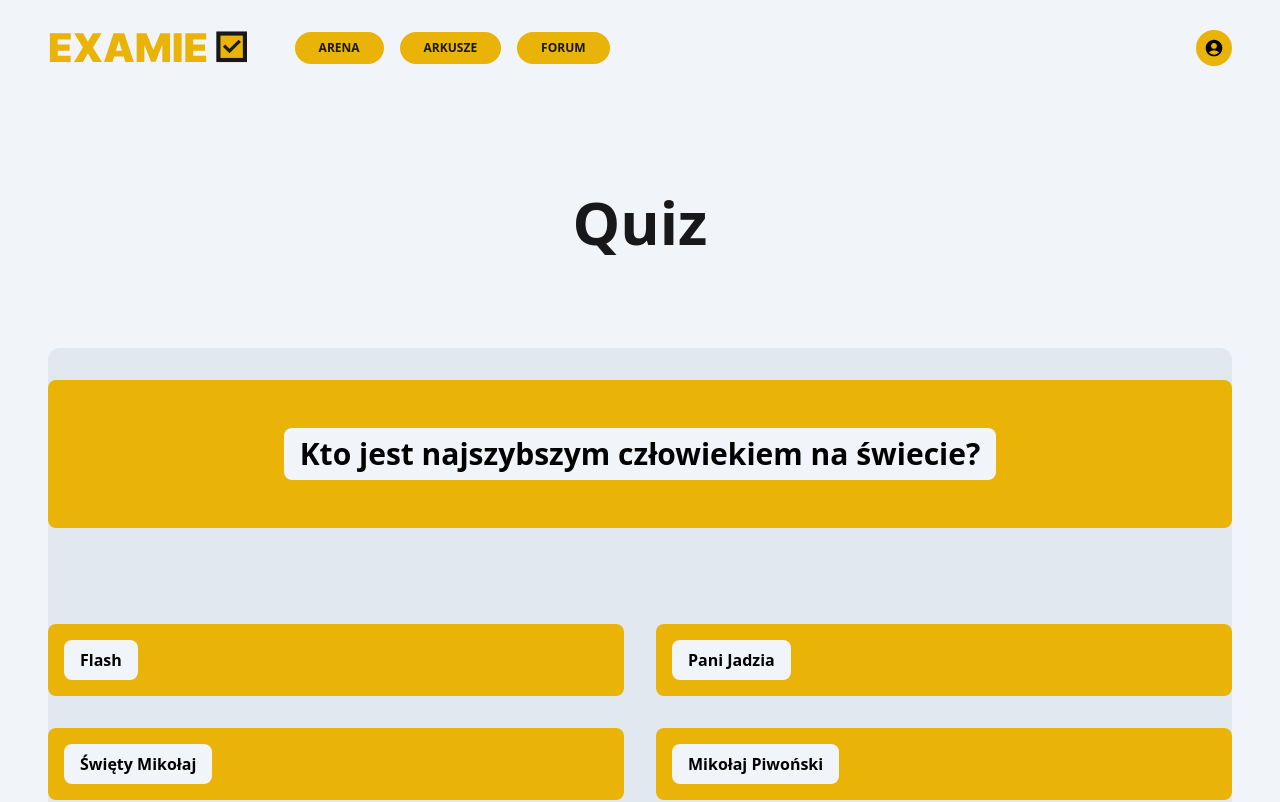
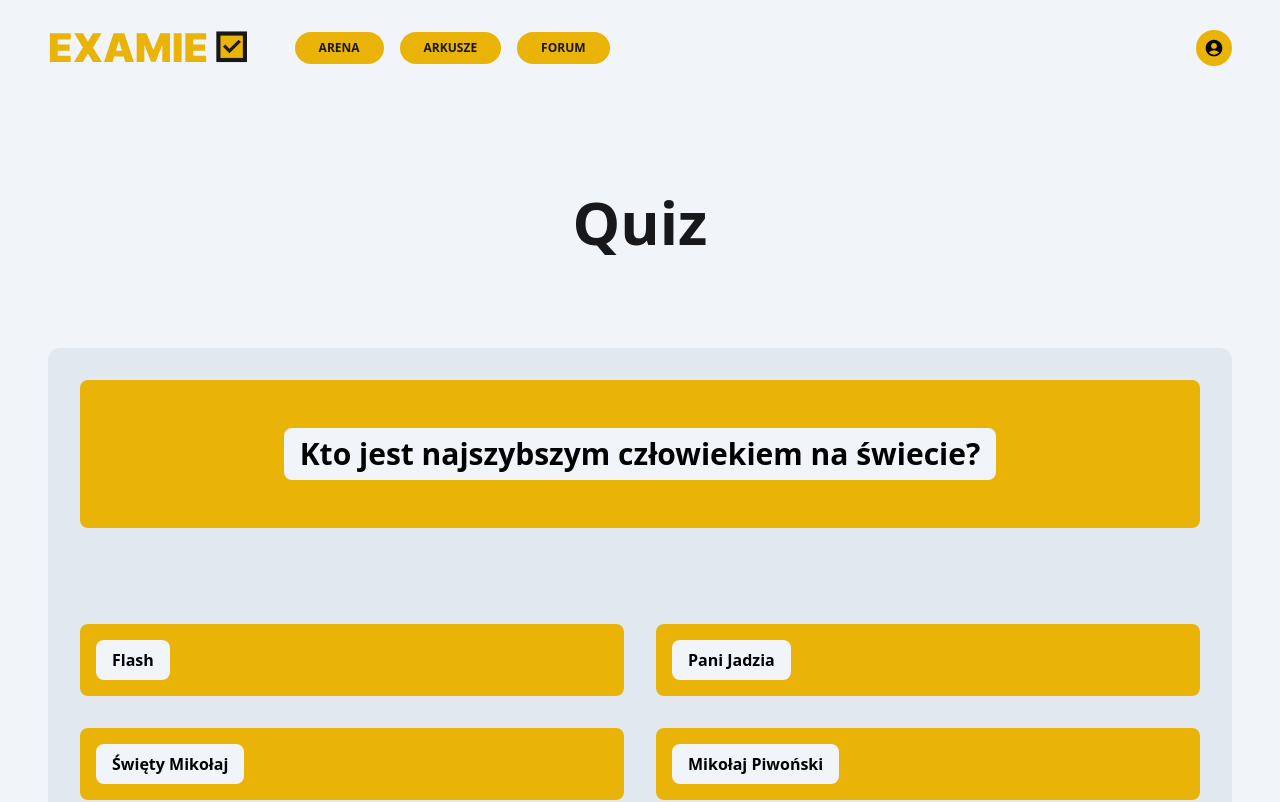
Before and after one commit to Kolumna/Examie, a React (Vite) app: page /modules/inf03/quiz in a window 1280 px wide. Shown: the top 802 px of the page. Built offline with nearby package versions, Linux system fonts and the light colour scheme.

Commit message:
exam fix2

```diff
--- a/src/components/elements/modules/quiz/FetchQuiz.jsx
+++ b/src/components/elements/modules/quiz/FetchQuiz.jsx
@@ -72,7 +72,7 @@ function FetchQuiz(props) {
   const [currentQuizes, setCurrentQuizes] = useState({});
   const [loading, setLoading] = useState(true);
   const [last, setLast] = useState(null);
-  console.log(last)
+  console.log(JSON.stringify(quizy))
 
   const fetch = (single) => {
     return new Promise((resolve) => {
--- a/src/components/elements/modules/quiz/QuizComponent.jsx
+++ b/src/components/elements/modules/quiz/QuizComponent.jsx
@@ -19,11 +19,11 @@ function QuizComponent(props) {
   return (
     <section className="flex w-full justify-center flex-col gap-24 px-12 items-center">
       <h1 className="text-6xl font-black text-zinc-900 mt-24">{props.title}</h1>
-      <section className="w-full flex flex-col justify-center items-center gap-24 bg-slate-200 py-8 rounded-xl">
+      <section className="w-full container mx-auto flex flex-col justify-center items-center gap-24 bg-slate-200 p-8 rounded-xl">
         <div
           className={`bg-yellow-500 ${
             props.loading && "animate-pulse bg-yellow-600"
-          } w-full container mx-auto p-12 rounded-lg text-center flex justify-center items-center flex-col gap-2 transition-all duration-200`}
+          } w-full p-12 rounded-lg text-center flex justify-center items-center flex-col gap-2`}
         >
           <span className={`font-bold text-3xl ${!props.loading && 'bg-slate-100'} p-2 rounded-lg px-4`}>
             {props.loading ? (
@@ -44,16 +44,16 @@ function QuizComponent(props) {
           {props.loading ? (
             <>
               <div className="animate-pulse w-full bg-yellow-600 p-4 rounded-lg font-bold text-left transition-all duration-200">
-                <p className="opacity-0">loading</p>
+                <p className="opacity-0 p-2">loading</p>
               </div>
               <div className="animate-pulse w-full bg-yellow-600 p-4 rounded-lg font-bold text-left transition-all duration-200">
-                <p className="opacity-0">loading</p>
+                <p className="opacity-0 p-2">loading</p>
               </div>
               <div className="animate-pulse w-full bg-yellow-600 p-4 rounded-lg font-bold text-left transition-all duration-200">
-                <p className="opacity-0">loading</p>
+                <p className="opacity-0 p-2">loading</p>
               </div>
               <div className="animate-pulse w-full bg-yellow-600 p-4 rounded-lg font-bold text-left transition-all duration-200">
-                <p className="opacity-0">loading</p>
+                <p className="opacity-0 p-2">loading</p>
               </div>
             </>
           ) : (
```
